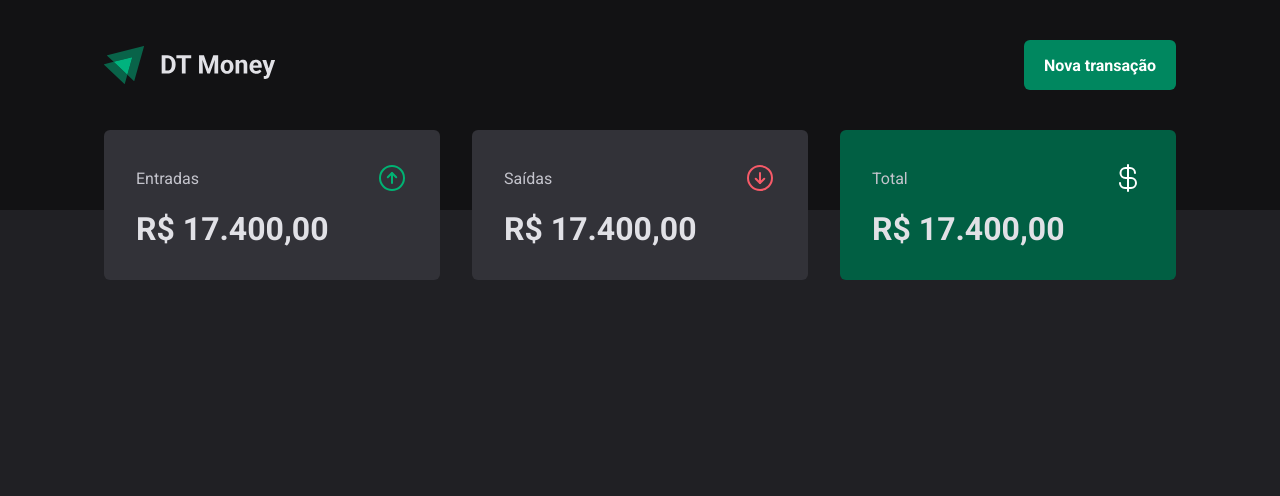
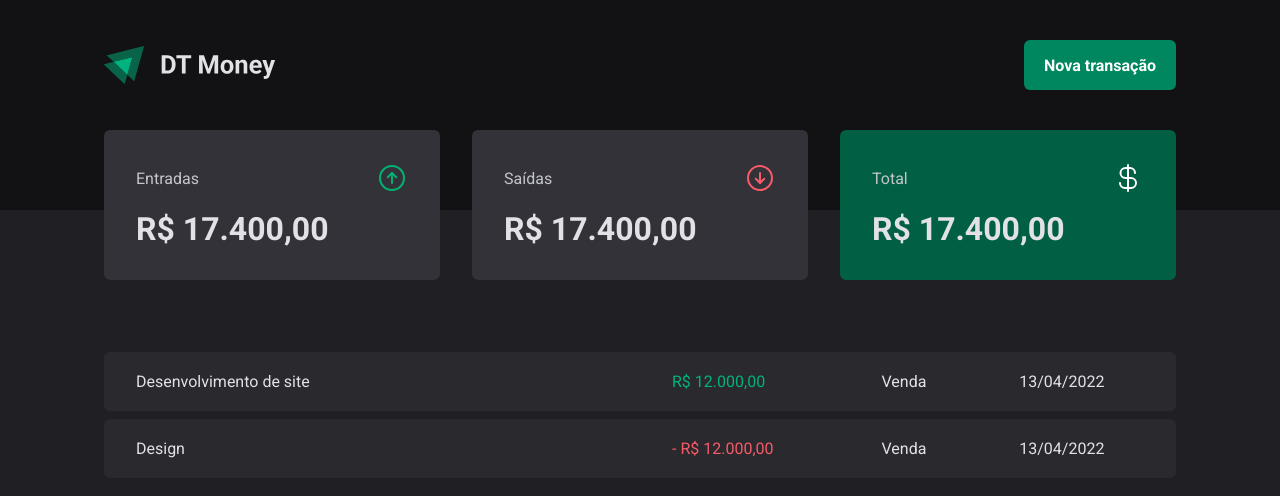
Before and after one commit to Andersonsilvamota/dt-money, a React (Vite) app: page / in a window 1280 px wide. Shown: the top 496 px of the page. Built offline with nearby package versions, Linux system fonts and the light colour scheme.

Commit message:
Estilizando tabela de entradas e saidas

```diff
--- a/src/pages/Transactions/index.tsx
+++ b/src/pages/Transactions/index.tsx
@@ -1,11 +1,39 @@
 import { Header } from "../../components/Header";
 import { Summary } from "../../components/Summary";
+import { PriceHighLight, TransactionsContainer, TransactionsTable } from "./styles";
 
 export function Transactions() {
   return (
     <div>
       <Header />
       <Summary />
+      <TransactionsContainer>
+        <TransactionsTable>
+          <tbody>
+            <tr>
+              <td width="50%">Desenvolvimento de site</td>
+              <td>
+                <PriceHighLight variant="income">
+                  R$ 12.000,00
+                </PriceHighLight>
+              </td>
+              <td>Venda</td>
+              <td>13/04/2022</td>
+            </tr>
+            <tr>
+              <td width="50%">Design</td>
+              <td>
+                <PriceHighLight variant="outcome">
+                  - R$ 12.000,00
+                </PriceHighLight>
+              </td>
+              <td>Venda</td>
+              <td>13/04/2022</td>
+            </tr>
+          </tbody>
+        </TransactionsTable>
+      </TransactionsContainer>
+
     </div>
   )
 }
--- /dev/null
+++ b/src/pages/Transactions/styles.ts
@@ -0,0 +1,38 @@
+import styled from "styled-components";
+
+export const TransactionsContainer = styled.main`
+  width: 100%;
+  max-width: 1120px;
+  margin: 4rem auto 0;
+  padding: 0 1.5rem;
+`
+
+export const TransactionsTable = styled.table`
+  width: 100%;
+  border-collapse: separate;
+  border-spacing: 0 0.5rem;
+  //margin-top: 1.5rem;
+
+  td {
+    padding: 1.25rem 2rem;
+    background: ${props => props.theme['gray-700']};
+
+    &:first-child {
+      border-top-left-radius: 6px;
+      border-bottom-left-radius: 6px;
+    }
+
+    &:last-child {
+      border-top-right-radius: 6px;
+      border-bottom-right-radius: 6px;
+    }
+  }
+`
+
+interface PriceHighLightProps {
+  variant: 'income' | 'outcome';
+}
+
+export const PriceHighLight = styled.span<PriceHighLightProps>`
+  color: ${props => props.variant === 'income' ? props.theme['green-300'] : props.theme['red-300']}
+`
```
